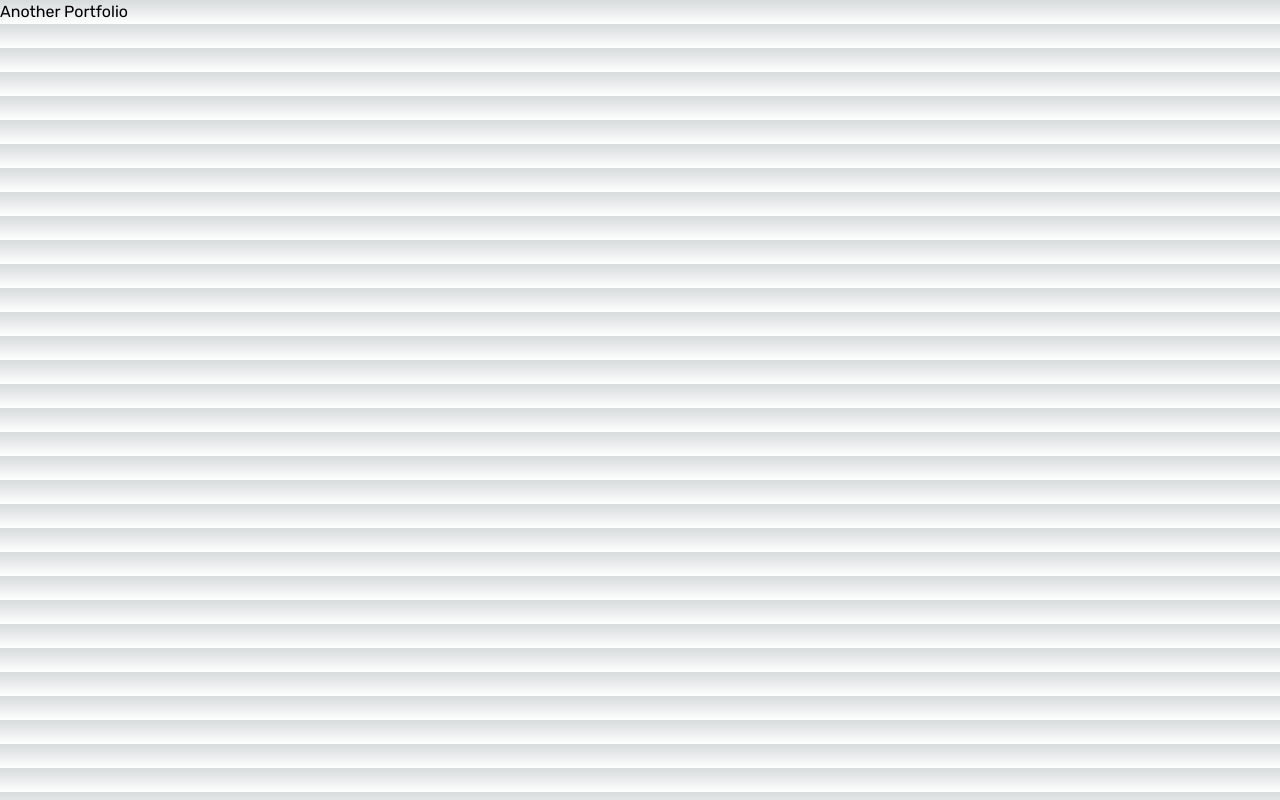
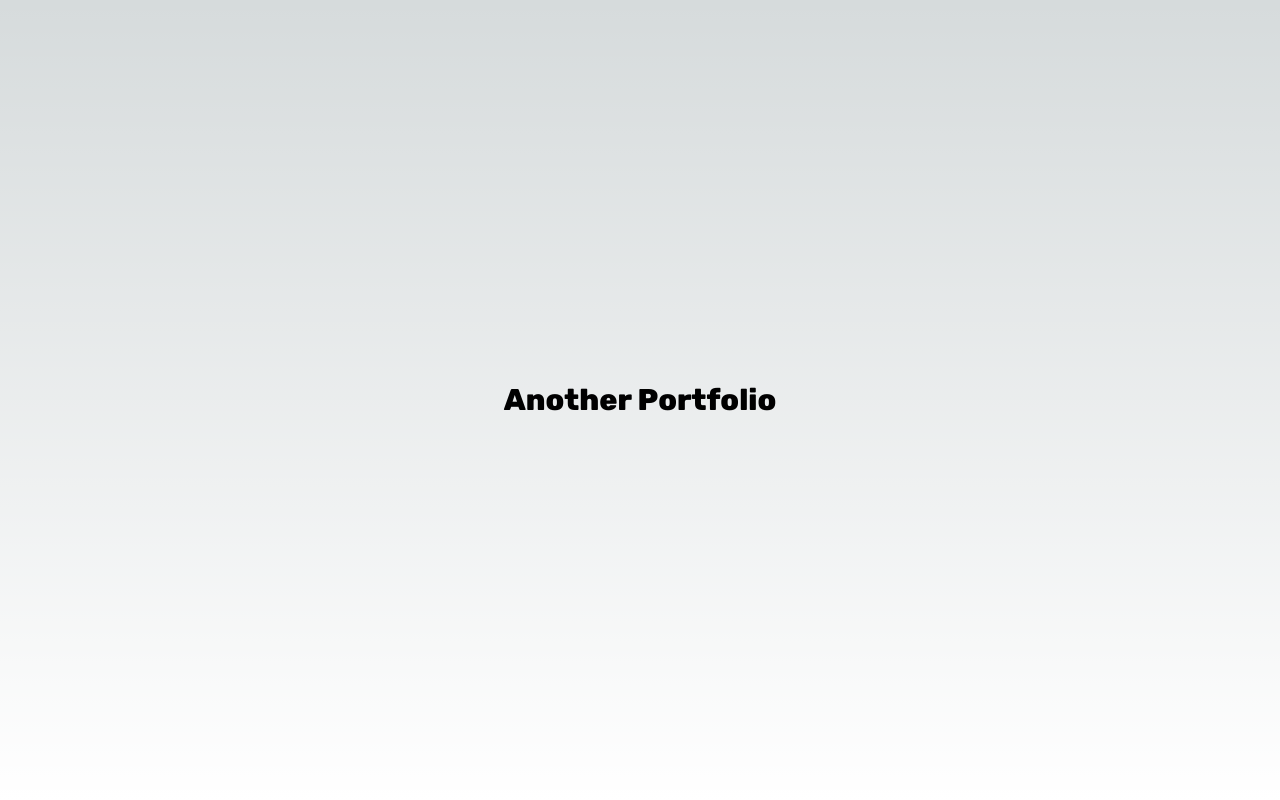
Before and after one commit to takngabik/pamer, a Next.js app: page / in a window 1280 px wide. Built offline with nearby package versions, Linux system fonts and the light colour scheme.

Commit message:
Change title landing page

```diff
--- a/src/app/page.tsx
+++ b/src/app/page.tsx
@@ -1,5 +1,9 @@
 export default function Beranda() {
   return (
-    <p>Another Portfolio</p>
+    <main className="flex h-screen">
+      <div className="m-auto">
+        <h1 className="text-3xl font-extrabold">Another Portfolio</h1>
+      </div>
+    </main>
   );
 }
```
